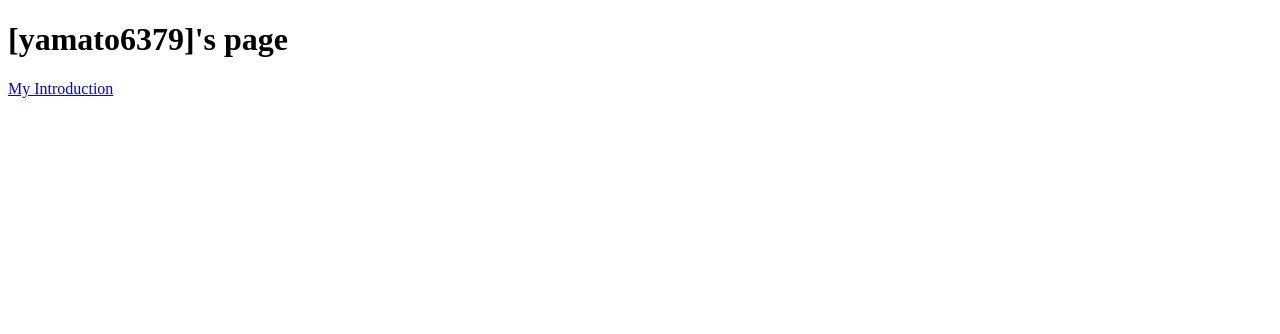
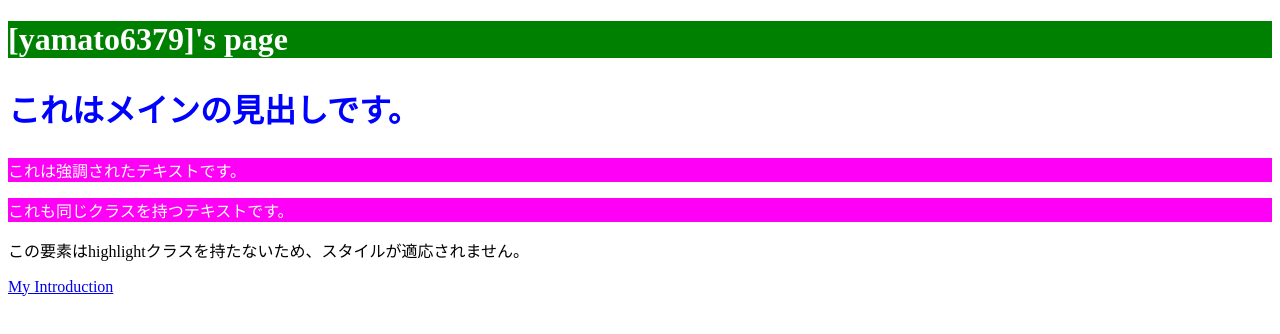
Before and after one commit to yamato6379/yamato6379.github.io, a plain HTML site: page index.html in a window 1280 px wide. Drawn offline with Linux system fonts and the light colour scheme.

Commit message:
追加した

```diff
--- a/index.html
+++ b/index.html
@@ -4,9 +4,16 @@
     <meta charset="UTF-8" />
     <meta name="viewport" content="width=device-width, initial-scale=1.0" />
     <title>[yamato6379]</title>
+    <link rel="stylesheet" href="./style.css" />
   </head>
   <body>
     <h1>[yamato6379]'s page</h1>
+    <h2 id="main-heading">これはメインの見出しです。</h2>
+    <p class="highlight">これは強調されたテキストです。</p>
+    <p class="highlight">これも同じクラスを持つテキストです。</p>
+    <p>この要素はhighlightクラスを持たないため、スタイルが適応されません。</p>
+
+  </body>
     <a href="/introduction.html">My Introduction</a>
   </body>
 </html>
--- /dev/null
+++ b/style.css
@@ -0,0 +1,26 @@
+@charset "UTF-8";
+
+h1 {
+    color: white;
+    background-color: rgba(0, 204, 255, 0.979);
+  }
+
+.highlight {
+    background-color: rgb(255, 0, 247);
+    color: white;
+  }
+  #main-heading {
+    color: blue;
+    font-size: 2em;
+  }
+
+  @media (max-width: 200px) {
+    h1 {
+      background-color: red;
+    }
+  }
+  @media (min-width: 600px) {
+    h1 {
+      background-color: green;
+    }
+}
```
